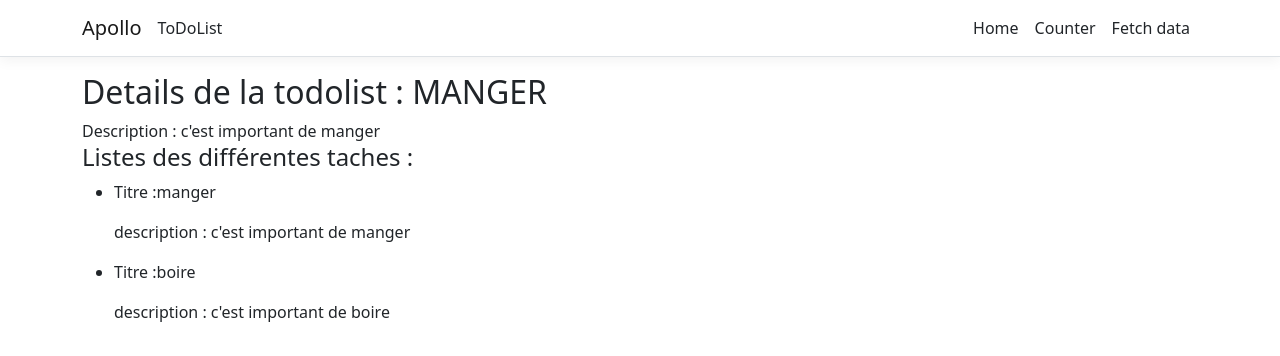
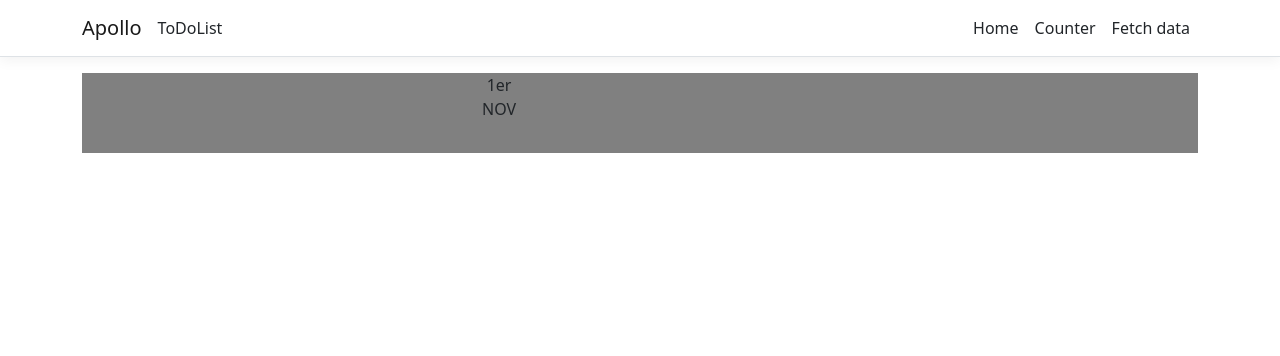
Before and after one commit to CharlesSamamaRochegude/ToDoListApollo, an Angular app in the folder ToDoListApollo/ClientApp/: page /details/12 in a window 1280 px wide. Shown: the top 356 px of the page. Built offline with nearby package versions, Linux system fonts and the light colour scheme.

Commit message:
src/app
modification du main pour afficher les données sur la droite

```diff
--- a/ToDoListApollo/ClientApp/src/app/main/main.component.css
+++ b/ToDoListApollo/ClientApp/src/app/main/main.component.css
@@ -0,0 +1,25 @@
+#entete
+{
+    display: flex;
+    min-height: 80px;
+    background-color: gray;
+    text-align: center;
+}
+#titre
+{
+    flex: none;
+    min-width: 400px;
+}
+#date
+{
+
+}
+#description
+{
+
+}
+
+#corps
+{
+    padding-left: 20px;
+}
--- a/ToDoListApollo/ClientApp/src/app/main/main.component.html
+++ b/ToDoListApollo/ClientApp/src/app/main/main.component.html
@@ -1,11 +1,27 @@
-<div *ngIf="liste">
-  <h2>Details de la todolist : {{liste.name | uppercase}}</h2>
-  <span>Description : {{liste.description}}</span>
-  <h4>Listes des différentes taches : </h4>
+
+<div id="entete">
+  <div id="titre">
+    <h2 *ngIf="todoliste">{{todoliste.name}}</h2>
+  </div>
+  <div id="date">
+    1er <br />NOV
+  </div>
+  <div id="description">
+    <p *ngIf="todoliste">{{todoliste.description}}</p>
+  </div>
+</div>
+
+<div *ngIf="todoliste">
+  <div id="corps">
+    <h2>Details de la todolist : {{todoliste.name | uppercase}}</h2>
+    <span>Description : {{todoliste.description}}</span>
+    <h4>Listes des différentes taches : </h4>
     <ul>
-      <li *ngFor="let tache of tache">
+      <li *ngFor="let tache of taches">
         <p> Titre :{{tache.name}}</p>
-        <p>description : {{tache.description}}</p> </li>
+        <p>description : {{tache.description}}</p>
+      </li>
     </ul>
+  </div>
 
 </div>
--- a/ToDoListApollo/ClientApp/src/app/main/main.component.ts
+++ b/ToDoListApollo/ClientApp/src/app/main/main.component.ts
@@ -1,4 +1,4 @@
-import { Component, OnInit } from '@angular/core';
+import { Component, OnInit, Input } from '@angular/core';
 import { ActivatedRoute } from '@angular/router';
 import { Location } from '@angular/common';
 
@@ -13,27 +13,29 @@ import { tache } from '../tache';
   styleUrls: ['./main.component.css']
 })
 
-export class MainComponent implements OnInit {
+export class MainComponent /*implements OnInit*/ {
   liste: Todoliste | undefined;
   tache: tache[] = [];
+  @Input() todoliste?: Todoliste;
+  @Input() taches?: tache[];
 
   constructor(private route: ActivatedRoute,
               private ListeService: ListeService,
               private location: Location
             ) { }
-  ngOnInit(): void {
-    this.getToDoListe();
-    this.getTache();
-  }
-  // Obtention de la todoliste voulue
-  getToDoListe(): void {
-    const id = Number(this.route.snapshot.paramMap.get('id'));
-    this.ListeService.getTodoliste(id).subscribe(liste => this.liste = liste);
-  }
+  //ngOnInit(): void {
+  //  this.getToDoListe();
+  //  this.getTache();
+  //}
+  //// Obtention de la todoliste voulue
+  //getToDoListe(): void {
+  //  const id = Number(this.route.snapshot.paramMap.get('id'));
+  //  this.ListeService.getTodoliste(id).subscribe(liste => this.liste = liste);
+  //}
 
-  getTache(): void {
-    if (this.liste) {
-      this.tache = this.liste.taches;
-    }
-  }
+  //getTache(): void {
+  //  if (this.todoliste) {
+  //    this.tache = this.todoliste.taches;
+  //  }
+  //}
 }
```
